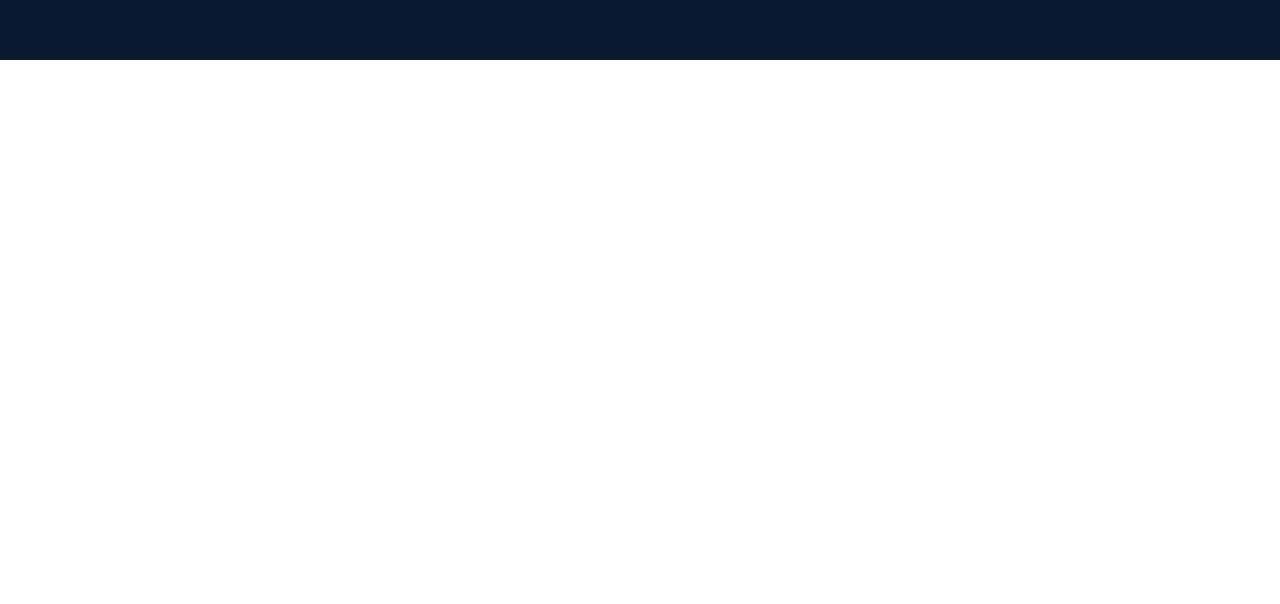
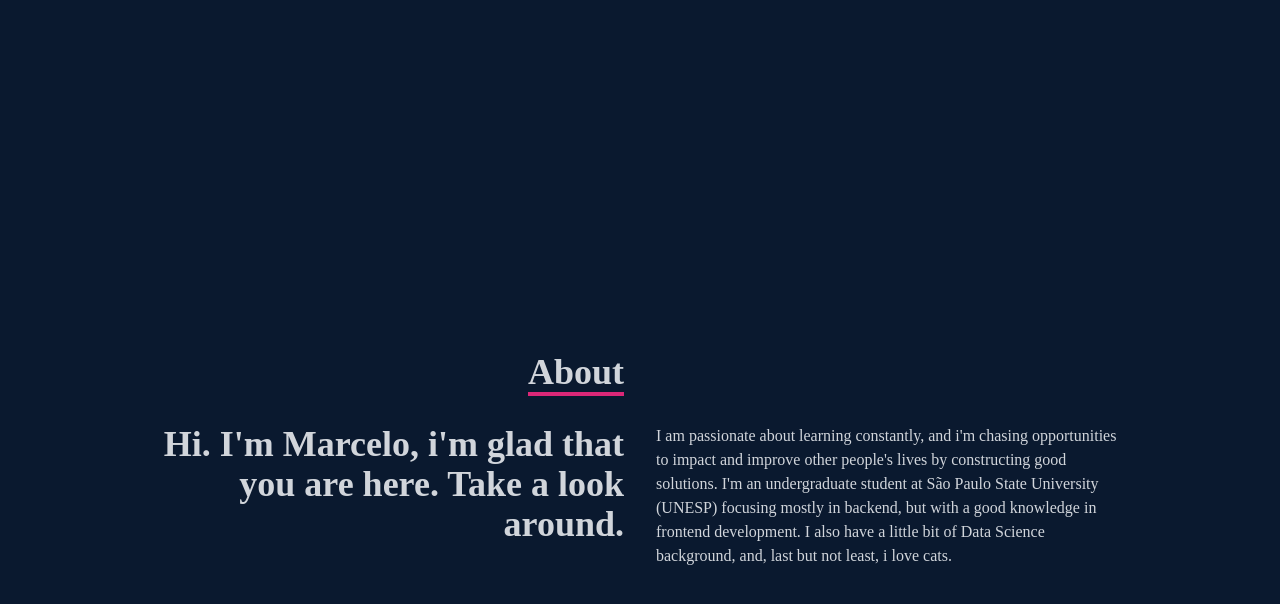
Before and after one commit to SeaSkyThe/MyFirstPortfolio, a React (Create React App) app: page / in a window 1280 px wide. Shown: the part 740-1344 px from the top of the page. Before the commit the page ends 800 px from the top, so only its background shows below. Built offline with nearby package versions, Linux system fonts and the light colour scheme.

Commit message:
About section done

```diff
--- a/src/App.js
+++ b/src/App.js
@@ -1,10 +1,13 @@
 import Navbar from './components/Navbar'
 import Home from './components/Home'
+import About from './components/About'
+
 function App() {
   return (
     <div className="App">
       <Navbar></Navbar>
       <Home></Home>
+      <About></About>
     </div>
   );
 }
--- /dev/null
+++ b/src/components/About.jsx
@@ -0,0 +1,34 @@
+import React from 'react'
+
+function About(){
+
+    return (
+        <div name='about' className='w-full h-screen bg-[#0a192f] text-gray-300'>
+            <div className='flex flex-col justify-center items-center w-full h-full'>
+                <div className='max-w-[1000px] w-full grid grid-cols-2 gap-8'>
+                    <div className='sm:text-right pb-8 pl-4'>
+                        <p className='text-4xl font-bold inline border-b-4 border-pink-600'>About</p>
+                    </div>
+                    <div>
+
+                    </div>
+                </div>
+                <div className='max-w-[1000px] w-full grid sm:grid-cols-2 gap-8 px-4'>
+                    <div className='sm:text-right text-4xl font-bold'>
+                        <p>Hi. I'm Marcelo, i'm glad that you are here. Take a look around.</p>
+                    </div>
+                    <div>
+                        <p>
+                            I am passionate about learning constantly, and i'm chasing opportunities to impact and improve other people's lives by constructing good solutions.
+                            I'm an undergraduate student at São Paulo State University (UNESP) focusing mostly in backend, but with a good knowledge in frontend development.
+                            I also have a little bit of Data Science background, and, last but not least, i love cats.
+                        </p>
+                    </div>
+                </div>
+            </div>
+        </div>
+
+    );
+}
+
+export default About;
--- a/src/components/Home.jsx
+++ b/src/components/Home.jsx
@@ -13,7 +13,7 @@
                 <h1 className="text-4xl sm:text-7xl font-bold text-[#ccd6f6]">Marcelo Eduardo</h1>
                 <h2 className="text-4xl sm:text-7xl font-bold text-[#8892b0]">I'm a Full Stack Developer.</h2>
                 <p className='text-[#8892b0] py-4 max-w-[700px]'>I'm a full stack developer. My personal objective is to give people
-                    awesome digital experiences and impact their lives. I am currently focusing on backend, and maintain myself in a continuous learning process.
+                    awesome digital experiences and impact their lives. I am currently focusing on backend, and in maintaining myself in a continuous learning process.
                 </p>
                 <div>
                     <button className="text-white group border-2 px-6 py-3 my-2 flex items-center hover:bg-pink-600 hover:border-pink-600">
```
